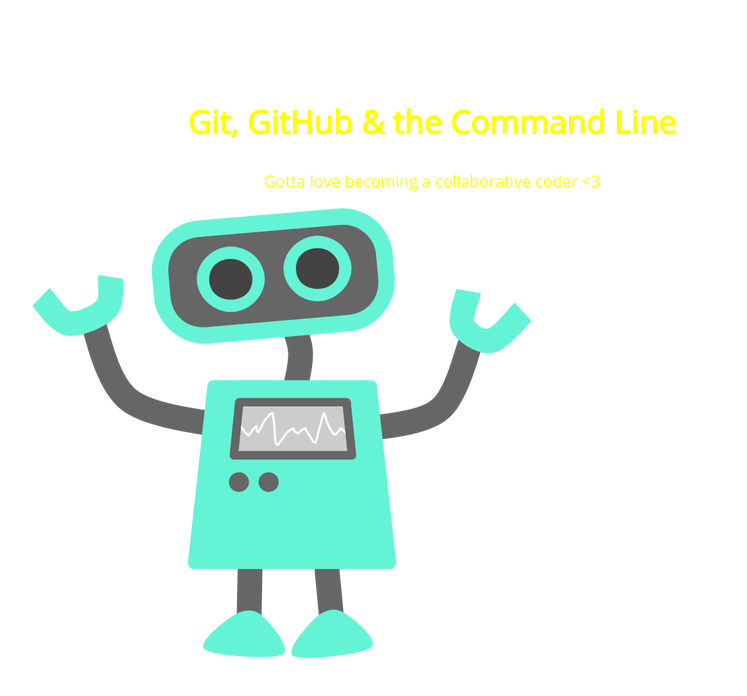
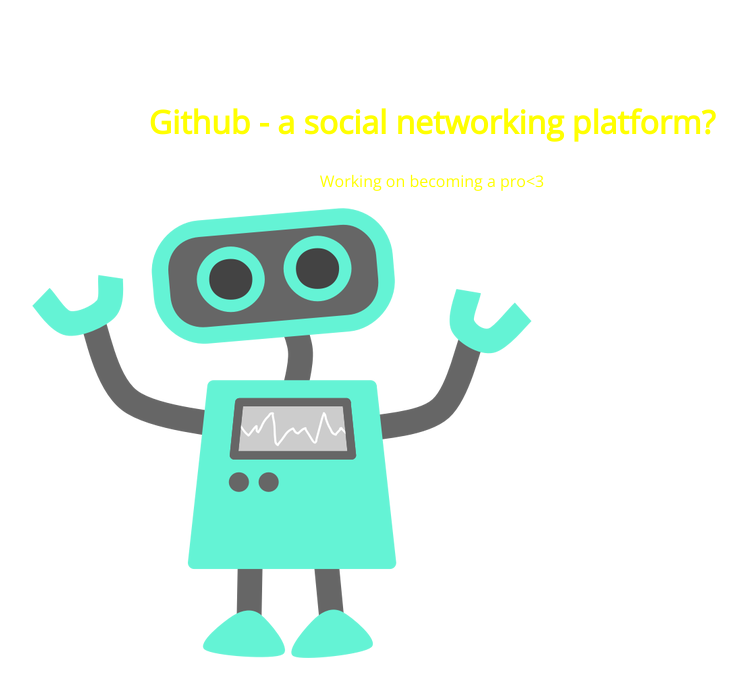
Before and after one commit to LaurentiaW/project-105, a plain HTML site: page index.html in a window 1280 px wide. Shown: the whole page, without its empty margins (208-955 px from the left). Drawn offline with nearby package versions, Linux system fonts and the light colour scheme.

Commit message:
commiting experiment changes here
cls

```diff
--- a/index.html
+++ b/index.html
@@ -8,8 +8,8 @@
 </head>
 <body>
 	<section>
-		<h1>Git, GitHub & the Command Line</h1>
-		<p>Gotta love becoming a collaborative coder <3</p>
+		<h1>Github - a social networking platform? </h1>
+		<p>Working on becoming a pro<3</p>
 		<img src="img/happy-blue-robot.png">
 	</section>
 </body>
```
